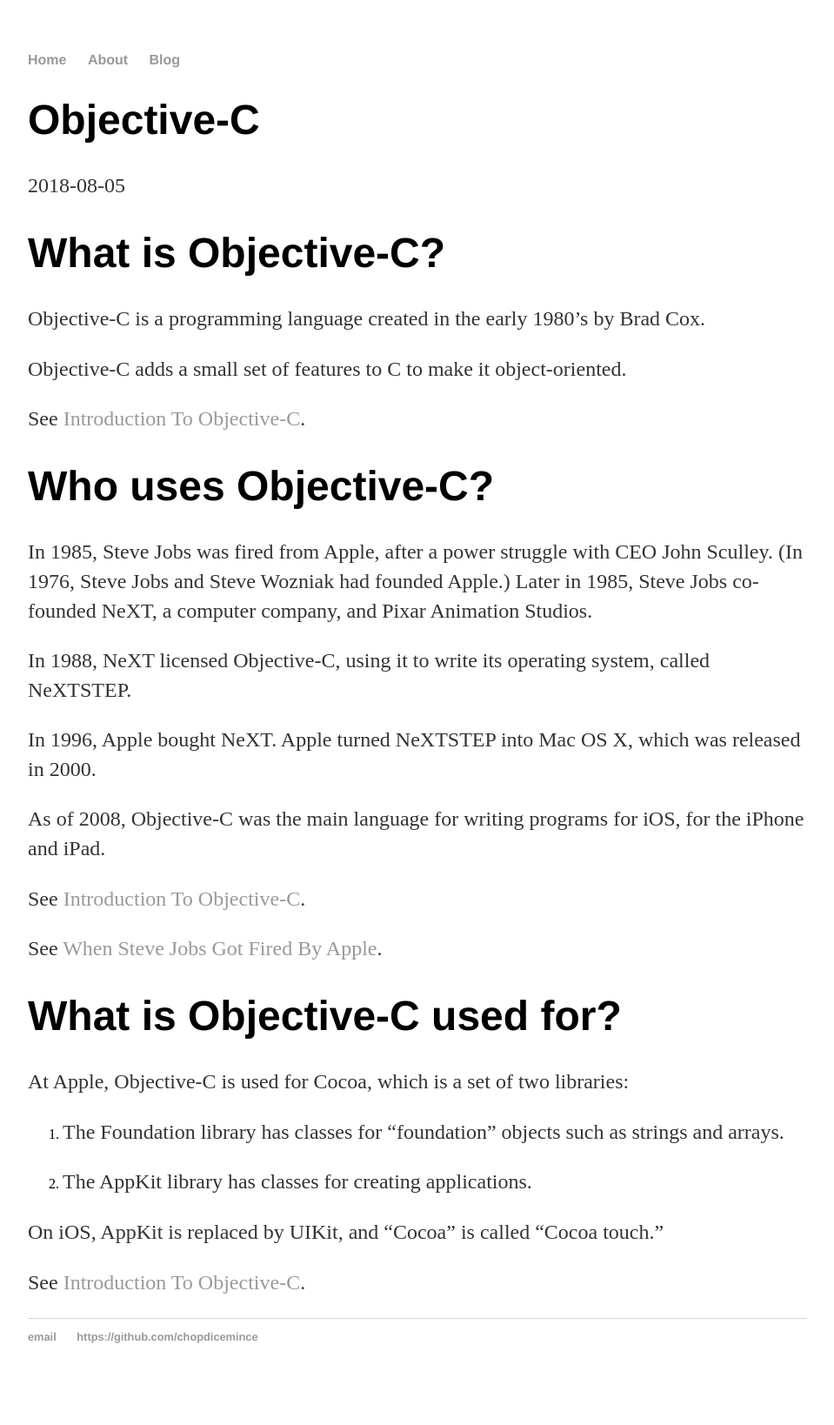
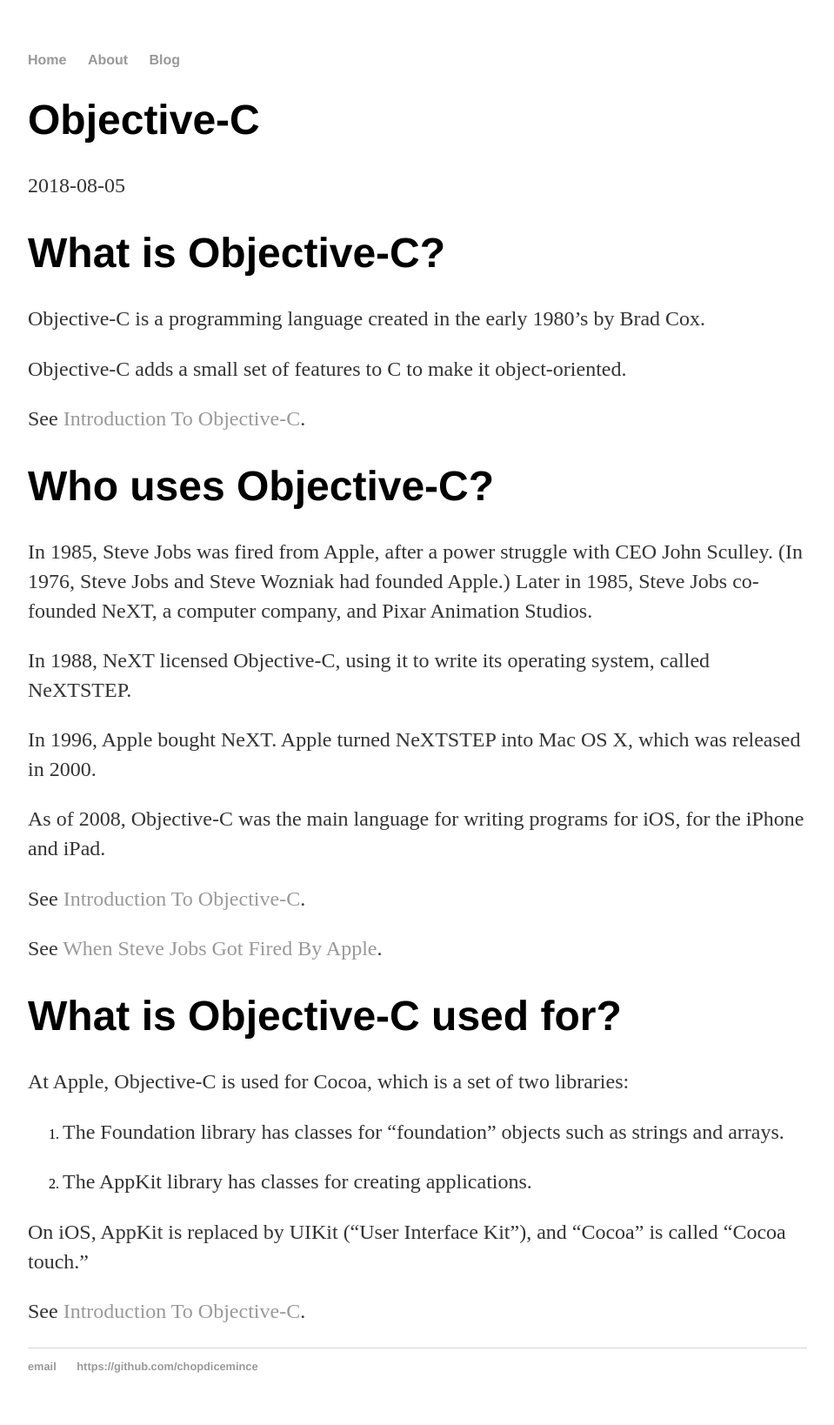
Before and after one commit to chopdicemince/chopdicemince.github.io, a Jekyll site: the page built from _posts/2018-08-05-objective-c.md, in a window 1280 px wide. Shown: the whole page at 87% size, without its empty margins (160-1119 px from the left). Built offline with Jekyll 4.4.1, drawn with Linux system fonts in a browser that asks for light colours; before the commit the page ends 1604 px from its top, so only the background shows below that.

Commit message:
Explain "UI" in "UIKit"

```diff
--- a/_posts/2018-08-05-objective-c.md
+++ b/_posts/2018-08-05-objective-c.md
@@ -34,6 +34,6 @@
 
 2. The AppKit library has classes for creating applications.
 
-On iOS, AppKit is replaced by UIKit, and "Cocoa" is called "Cocoa touch."
+On iOS, AppKit is replaced by UIKit ("User Interface Kit"), and "Cocoa" is called "Cocoa touch."
 
 See [Introduction To Objective-C](https://www.cs.colorado.edu/~kena/classes/5448/f12/lectures/13-introtoobjectivec.pdf).
```
